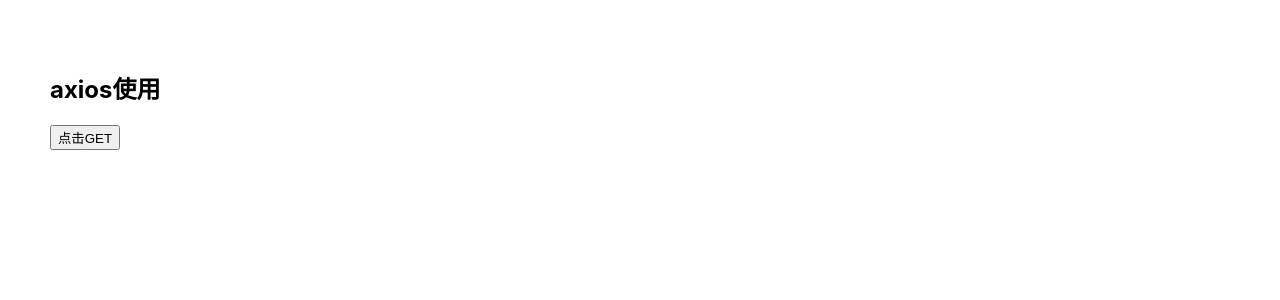
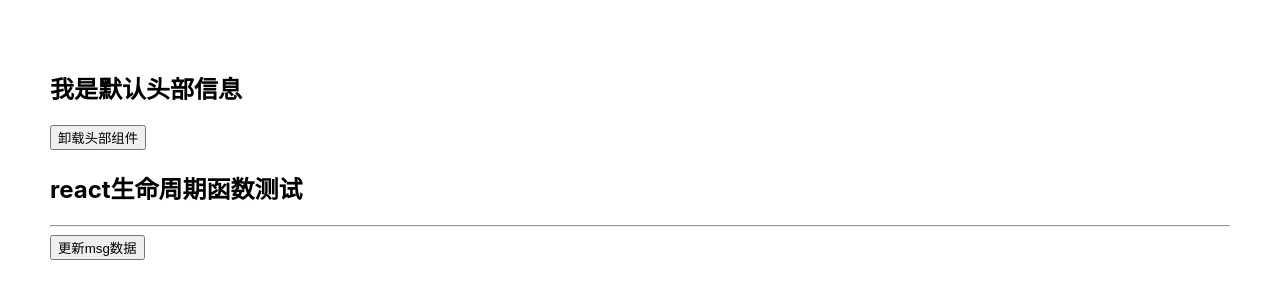
Before and after one commit to kdyzm/react-lesson, a React (Create React App) app: page / in a window 1280 px wide. Shown: the top 300 px of the page. Built offline with nearby package versions, Linux system fonts and the light colour scheme.

Commit message:
完成部分react生命周期代码演示

```diff
--- a/src/App.js
+++ b/src/App.js
@@ -7,11 +7,12 @@
 import FormTest from './components/FormTest';
 import TodoList from './components/TodoList';
 import AxiosDemo from './components/AxiosDemo'
+import LifeCycle from './components/LifeCycle';
 
 function App() {
   return (
     <div className="App">
-      <AxiosDemo/>
+      <LifeCycle/>
     </div>
   );
 }
--- /dev/null
+++ b/src/components/LifeCycle.js
@@ -0,0 +1,62 @@
+import React, { Component } from 'react';
+import Header from './Header';
+
+class LifeCycle extends Component {
+    constructor(props) {
+        console.log("constructor 函数执行");
+        super(props);
+        this.state = {
+            msg: 'react生命周期函数测试',
+            flag: true
+        };
+    }
+
+    UNSAFE_componentWillUpdate(){
+        console.log("UNSAFE_componentWillUpdate 函数执行");
+    }
+
+    componentDidUpdate(){
+        console.log("componentDidUpdate 函数执行");
+    }
+
+    UNSAFE_componentWillMount (){
+        console.log("UNSAFE_componentWillMount 函数执行");
+    }
+
+    componentDidMount(){
+        console.log("componentDidMount 函数执行");
+    }
+
+    updateMsg=()=>{
+        this.setState({
+            msg: "这是改变之后的值"
+        })
+    }
+
+    updateFlag=()=>{
+        var flag=!this.state.flag;
+        this.setState({
+            flag: flag
+        })
+    }
+
+    render() {
+        console.log("render 函数执行");
+        return (
+            <div>
+                {
+                    this.state.flag?<Header/>:""
+                }
+                {
+                    this.state.flag?<button onClick={this.updateFlag}>卸载头部组件</button>:<button onClick={this.updateFlag}>加载头部组件</button>
+                }
+                <h2>{this.state.msg}</h2>
+                <hr/>
+                <button onClick={this.updateMsg}>更新msg数据</button>
+
+            </div>
+        );
+    }
+}
+
+export default LifeCycle;
```
